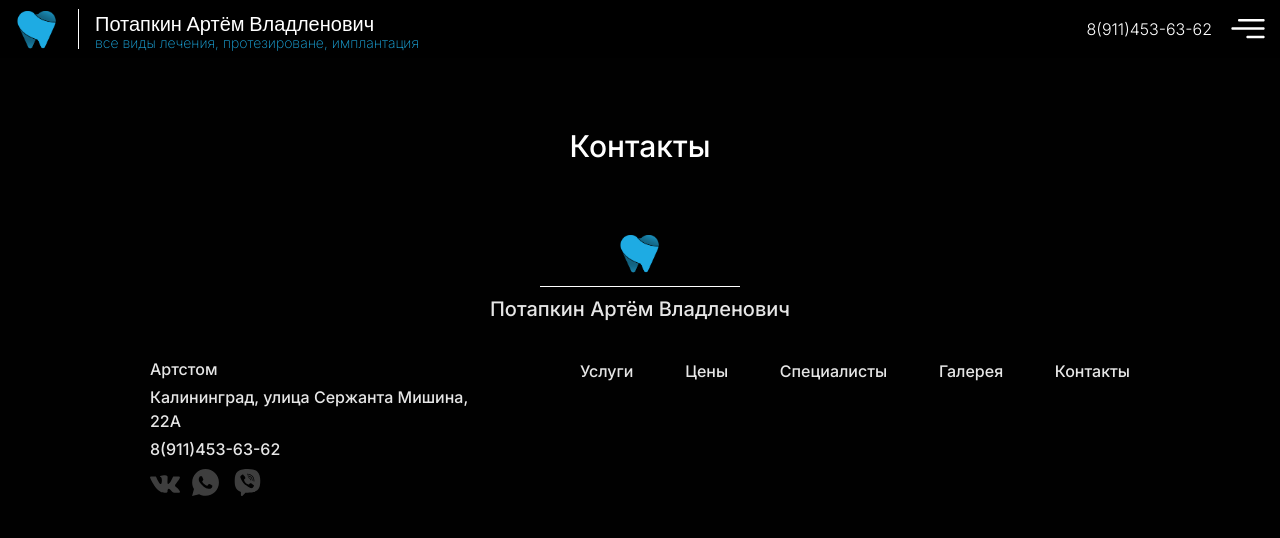
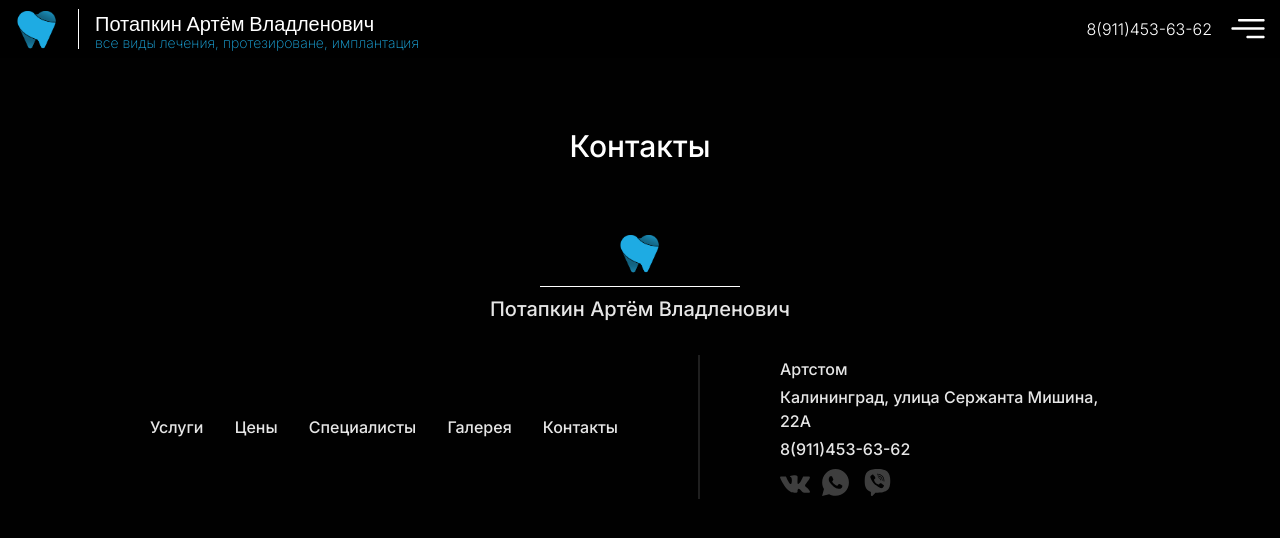
Before and after one commit to y1ungspace/artstom, a Next.js app: page /pages/contacts in a window 1280 px wide. Shown: the top 538 px of the page. Built offline with nearby package versions, Linux system fonts and the light colour scheme.

Commit message:
update Footer design

```diff
--- a/app/components/footer/Footer.tsx
+++ b/app/components/footer/Footer.tsx
@@ -10,6 +10,14 @@ const Footer: React.FC = () => {
         <h1 className="text-xl">Потапкин Артём Владленович</h1>
       </div>
       <div className="flex min-w-[calc(100%_-_300px)] gap-20 mt-8">
+        <div className="flex justify-between items-center grow ml-auto">
+          <a href="/pages/services" className="py-1 text-left hover:text-base-1">Услуги</a>
+          <a href="/pages/prices" className="py-1 text-left hover:text-base-1">Цены</a>
+          <a href="/pages/specialists" className="py-1 text-left hover:text-base-1">Специалисты</a>
+          <a href="/pages/gallery" className="py-1 text-left hover:text-base-1">Галерея</a>
+          <a href="/pages/contacts" className="py-1 text-left hover:text-base-1">Контакты</a>
+        </div>
+        <div className="w-0.5 bg-base-3/50"></div>
         <div className="flex flex-col self-start w-[350px]">
           <h1 className="py-0.5 hover:text-base-1">Артстом</h1>
           <a
@@ -23,13 +31,6 @@ const Footer: React.FC = () => {
             <SocialButtons />
           </div>
         </div>
-        <div className="flex justify-between grow ml-auto">
-          <a href="/pages/services" className="py-1 text-left hover:text-base-1">Услуги</a>
-          <a href="/pages/prices" className="py-1 text-left hover:text-base-1">Цены</a>
-          <a href="/pages/specialists" className="py-1 text-left hover:text-base-1">Специалисты</a>
-          <a href="/pages/gallery" className="py-1 text-left hover:text-base-1">Галерея</a>
-          <a href="/pages/contacts" className="py-1 text-left hover:text-base-1">Контакты</a>
-        </div>
       </div>
     </section>
   )
```
